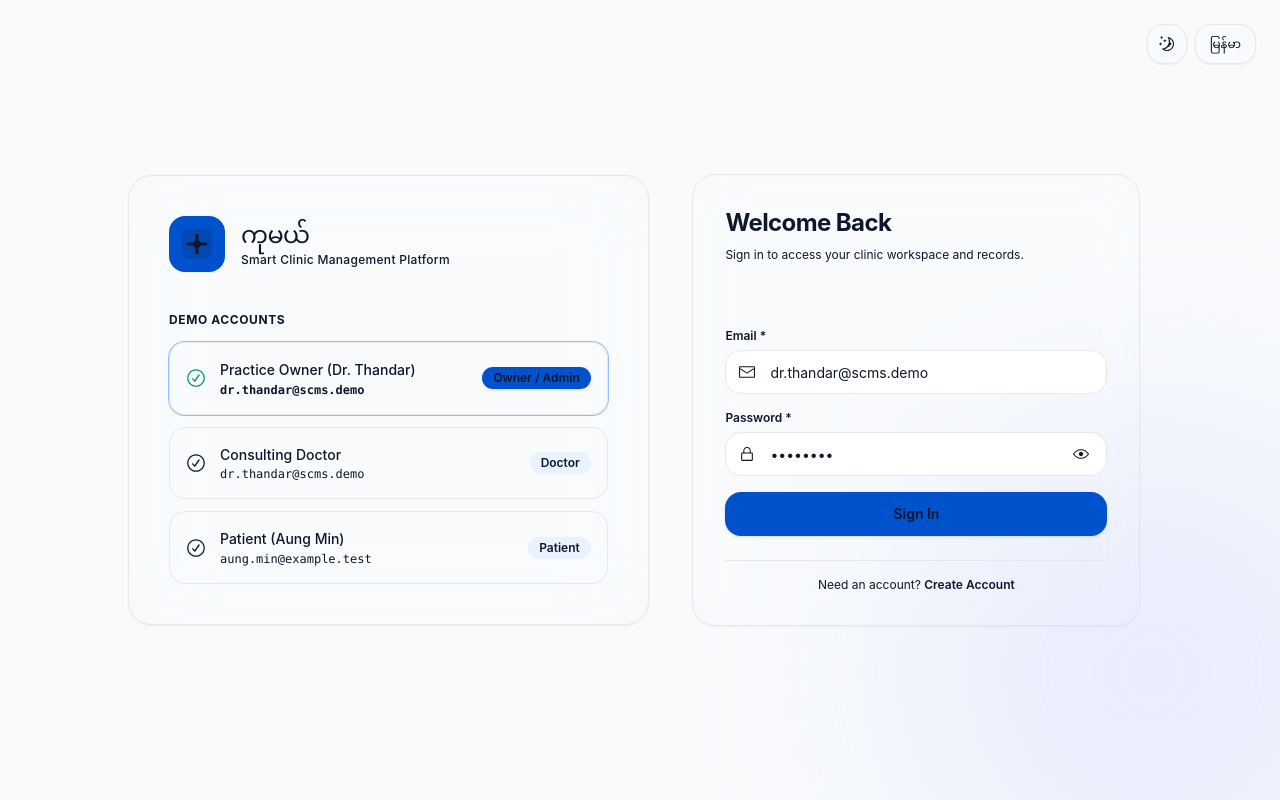
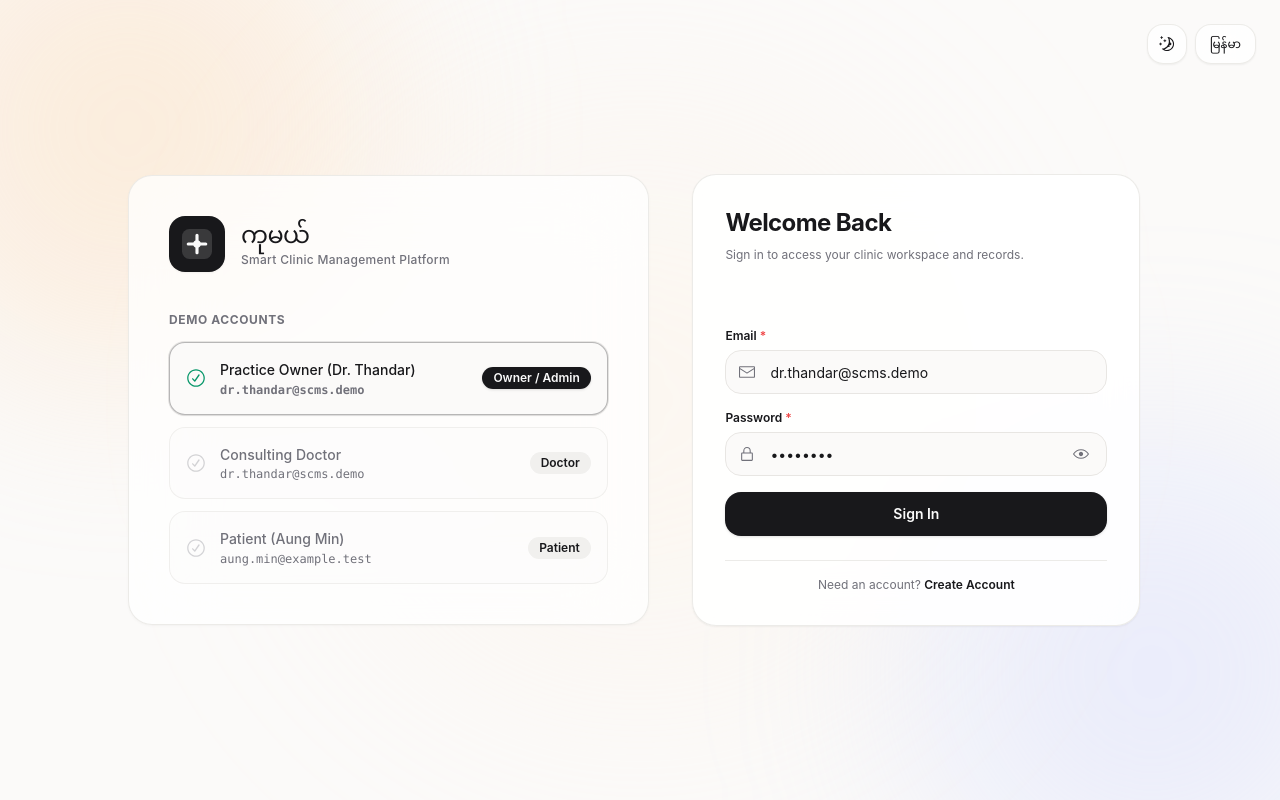
Before and after one commit to RyanMyatThu-dev/SCMS, a React (Vite) app in the folder SCMS.WebApp/: page /login in a window 1280 px wide. Built offline with nearby package versions, Linux system fonts and the light colour scheme; no server answers; a web font is replaced by a local one.

Commit message:
docs(design): update design system and color tokens for Warm Pearl theme

```diff
--- a/SCMS.WebApp/src/styles.css
+++ b/SCMS.WebApp/src/styles.css
@@ -5,22 +5,73 @@
 @tailwind utilities;
 
 :root {
-  color: #0F172A;
-  background: #F8FAFC;
+  /* Warm Pearl & Frosted Ambient Theme Tokens */
+  --background: 40 20% 98%;         /* #FAF9F6 Warm Pearl / Off-white */
+  --foreground: 240 6% 10%;         /* #18181B Deep Obsidian Graphite */
+
+  --card: 0 0% 100%;                /* #FFFFFF Crisp Snow White */
+  --card-foreground: 240 6% 10%;    /* #18181B */
+
+  --popover: 0 0% 100%;
+  --popover-foreground: 240 6% 10%;
+
+  --primary: 240 6% 10%;            /* #18181B Deep Obsidian Primary */
+  --primary-foreground: 0 0% 98%;   /* #FAFAFA Pure White */
+
+  --secondary: 40 10% 94%;          /* #F5F4F0 Warm Sand Secondary */
+  --secondary-foreground: 240 6% 10%;
+
+  --muted: 40 10% 94%;
+  --muted-foreground: 240 4% 46%;   /* #71717A Zinc Muted Text */
+
+  --accent: 38 92% 50%;             /* Warm Amber/Apricot Accent #F59E0B */
+  --accent-foreground: 240 6% 10%;
+
+  --destructive: 0 84.2% 60.2%;     /* #E11D48 Rose */
+  --destructive-foreground: 0 0% 98%;
+
+  --border: 40 10% 90%;             /* #E7E5E0 Warm Neutral Border */
+  --input: 40 10% 90%;
+  --ring: 240 6% 10%;               /* #18181B Focus Ring */
+  --radius: 1rem;                   /* 16px Smooth Corner Radius */
+
   font-synthesis: none;
   text-rendering: optimizeLegibility;
   -webkit-font-smoothing: antialiased;
   -moz-osx-font-smoothing: grayscale;
-  --font-size-base: 1rem;
 }
 
 .dark {
-  color: #F1F5F9;
-  background: #0B0F19;
+  --background: 240 5% 7%;          /* #121214 Deep Warm Obsidian */
+  --foreground: 0 0% 98%;           /* #FAFAFA Pure White */
+
+  --card: 240 5% 10%;               /* #18181B Dark Charcoal Card */
+  --card-foreground: 0 0% 98%;
+
+  --popover: 240 5% 10%;
+  --popover-foreground: 0 0% 98%;
+
+  --primary: 0 0% 98%;              /* #FAFAFA Crisp White */
+  --primary-foreground: 240 6% 10%; /* #18181B */
+
+  --secondary: 240 4% 16%;          /* #27272A */
+  --secondary-foreground: 0 0% 98%;
+
+  --muted: 240 4% 16%;
+  --muted-foreground: 240 5% 65%;   /* #A1A1AA */
+
+  --accent: 38 92% 50%;
+  --accent-foreground: 0 0% 98%;
+
+  --destructive: 0 62.8% 30.6%;
+  --destructive-foreground: 0 0% 98%;
+
+  --border: 240 4% 18%;             /* #2E2E32 */
+  --input: 240 4% 18%;
+  --ring: 0 0% 98%;
 }
 
 html {
-  font-size: var(--font-size-base);
   scroll-behavior: smooth;
 }
 
@@ -28,15 +79,10 @@
   margin: 0;
   min-width: 320px;
   min-height: 100vh;
-  background: #F8FAFC;
+  background-color: hsl(var(--background));
+  color: hsl(var(--foreground));
   font-family: -apple-system, BlinkMacSystemFont, "SF Pro Display", "SF Pro Text", "Inter", "Manrope", system-ui, sans-serif;
-  color: #0F172A;
   transition: background-color 0.2s ease, color 0.2s ease;
-}
-
-.dark body {
-  background: #0B0F19;
-  color: #F1F5F9;
 }
 
 button,
@@ -49,14 +95,10 @@
 /* Accessible focus ring on all interactive elements */
 *:focus-visible {
   outline: none;
-  box-shadow: 0 0 0 2px #FFFFFF, 0 0 0 4px #4F46E5 !important;
+  box-shadow: 0 0 0 2px hsl(var(--background)), 0 0 0 4px hsl(var(--ring)) !important;
 }
 
-.dark *:focus-visible {
-  box-shadow: 0 0 0 2px #0B0F19, 0 0 0 4px #6366F1 !important;
-}
-
-/* Myanmar font support */
+/* Myanmar font support with relaxed line-height */
 .lang-mm,
 .lang-mm body,
 .lang-mm input,
@@ -66,85 +108,61 @@
 .lang-mm .scms-btn-primary,
 .lang-mm .scms-btn-outline {
   font-family: "SF Pro Text", "Inter", "Padauk", "Noto Sans Myanmar", system-ui, sans-serif !important;
-  line-height: 1.6 !important;
+  line-height: 1.65 !important;
 }
 
 /* Glassmorphism & Translucent Surfaces */
 .glass-panel {
-  background: rgba(255, 255, 255, 0.82);
-  backdrop-filter: blur(16px);
-  -webkit-backdrop-filter: blur(16px);
-  border: 1px solid rgba(226, 232, 240, 0.8);
+  background: rgba(255, 255, 255, 0.85);
+  backdrop-filter: blur(20px);
+  -webkit-backdrop-filter: blur(20px);
+  border: 1px solid rgba(231, 229, 224, 0.8);
 }
 
 .dark .glass-panel {
-  background: rgba(22, 30, 46, 0.82);
-  backdrop-filter: blur(16px);
-  -webkit-backdrop-filter: blur(16px);
-  border: 1px solid rgba(51, 65, 85, 0.6);
+  background: rgba(24, 24, 27, 0.82);
+  backdrop-filter: blur(20px);
+  -webkit-backdrop-filter: blur(20px);
+  border: 1px solid rgba(46, 46, 50, 0.8);
 }
 
 .glass-nav {
-  background: rgba(255, 255, 255, 0.88);
-  backdrop-filter: blur(20px);
-  -webkit-backdrop-filter: blur(20px);
-  border-bottom: 1px solid rgba(226, 232, 240, 0.8);
+  background: rgba(250, 249, 246, 0.88);
+  backdrop-filter: blur(24px);
+  -webkit-backdrop-filter: blur(24px);
+  border-bottom: 1px solid rgba(231, 229, 224, 0.7);
 }
 
 .dark .glass-nav {
-  background: rgba(15, 23, 42, 0.88);
-  backdrop-filter: blur(20px);
-  -webkit-backdrop-filter: blur(20px);
-  border-bottom: 1px solid rgba(51, 65, 85, 0.6);
+  background: rgba(18, 18, 20, 0.88);
+  backdrop-filter: blur(24px);
+  -webkit-backdrop-filter: blur(24px);
+  border-bottom: 1px solid rgba(46, 46, 50, 0.7);
 }
 
-/* Interactive elements standards */
+/* Interactive elements standards (Shadcn compliant) */
 .scms-card {
-  @apply rounded-2xl border border-slate-200/80 bg-white shadow-scms transition-all;
-}
-
-.dark .scms-card {
-  @apply border-slate-800/80 bg-slate-900/90 text-slate-100 shadow-none;
+  @apply rounded-3xl border border-border/80 bg-card/95 text-card-foreground shadow-scms transition-all backdrop-blur-sm;
 }
 
 .scms-input {
-  @apply input input-bordered h-11 min-h-11 rounded-xl border-slate-200 bg-white text-sm text-slate-900 placeholder:text-slate-400 focus:border-indigo-600 focus:outline-none transition-colors;
-}
-
-.dark .scms-input {
-  @apply border-slate-700 bg-slate-800/90 text-slate-100 placeholder:text-slate-500 focus:border-indigo-500;
+  @apply flex h-11 min-h-11 w-full rounded-2xl border border-input bg-background/90 px-3.5 py-2 text-sm text-foreground placeholder:text-muted-foreground transition-all focus-visible:outline-none focus-visible:ring-2 focus-visible:ring-ring focus-visible:ring-offset-2;
 }
 
 .scms-select {
-  @apply select select-bordered h-11 min-h-11 rounded-xl border-slate-200 bg-white text-sm text-slate-900 focus:border-indigo-600 focus:outline-none transition-colors;
-}
-
-.dark .scms-select {
-  @apply border-slate-700 bg-slate-800/90 text-slate-100 focus:border-indigo-500;
+  @apply flex h-11 min-h-11 w-full rounded-2xl border border-input bg-background/90 px-3.5 py-2 text-sm text-foreground transition-all focus-visible:outline-none focus-visible:ring-2 focus-visible:ring-ring focus-visible:ring-offset-2;
 }
 
 .scms-textarea {
-  @apply textarea textarea-bordered min-h-24 rounded-xl border-slate-200 bg-white text-sm text-slate-900 placeholder:text-slate-400 focus:border-indigo-600 focus:outline-none transition-colors;
-}
-
-.dark .scms-textarea {
-  @apply border-slate-700 bg-slate-800/90 text-slate-100 placeholder:text-slate-500 focus:border-indigo-500;
+  @apply flex min-h-24 w-full rounded-2xl border border-input bg-background/90 p-3.5 text-sm text-foreground placeholder:text-muted-foreground transition-all focus-visible:outline-none focus-visible:ring-2 focus-visible:ring-ring focus-visible:ring-offset-2;
 }
 
 .scms-btn-primary {
-  @apply btn h-11 min-h-11 rounded-xl border-0 bg-indigo-600 px-5 text-sm font-semibold text-white shadow-sm hover:bg-indigo-700 active:scale-[0.98] transition-all;
-}
-
-.dark .scms-btn-primary {
-  @apply bg-indigo-600 hover:bg-indigo-500 text-white;
+  @apply inline-flex h-11 min-h-11 items-center justify-center rounded-2xl bg-primary px-5 text-sm font-semibold text-primary-foreground shadow-sm hover:bg-primary/90 active:scale-[0.98] transition-all;
 }
 
 .scms-btn-outline {
-  @apply btn h-11 min-h-11 rounded-xl border border-slate-200 bg-white px-5 text-sm font-semibold text-slate-700 hover:bg-slate-50 hover:border-slate-300 active:scale-[0.98] transition-all;
-}
-
-.dark .scms-btn-outline {
-  @apply border-slate-700 bg-slate-800/90 text-slate-200 hover:bg-slate-700 hover:border-slate-600;
+  @apply inline-flex h-11 min-h-11 items-center justify-center rounded-2xl border border-input bg-background/80 px-5 text-sm font-semibold text-foreground hover:bg-secondary active:scale-[0.98] transition-all;
 }
 
 /* Standardize 44x44px minimum target sizes for primary buttons */
--- a/SCMS.WebApp/tailwind.config.js
+++ b/SCMS.WebApp/tailwind.config.js
@@ -1,5 +1,3 @@
-import daisyui from "daisyui";
-
 /** @type {import('tailwindcss').Config} */
 export default {
   content: ["./index.html", "./src/**/*.{js,jsx}"],
@@ -7,39 +5,78 @@
   theme: {
     extend: {
       colors: {
+        border: "hsl(var(--border))",
+        input: "hsl(var(--input))",
+        ring: "hsl(var(--ring))",
+        background: "hsl(var(--background))",
+        foreground: "hsl(var(--foreground))",
+        primary: {
+          DEFAULT: "hsl(var(--primary))",
+          foreground: "hsl(var(--primary-foreground))",
+        },
+        secondary: {
+          DEFAULT: "hsl(var(--secondary))",
+          foreground: "hsl(var(--secondary-foreground))",
+        },
+        destructive: {
+          DEFAULT: "hsl(var(--destructive))",
+          foreground: "hsl(var(--destructive-foreground))",
+        },
+        muted: {
+          DEFAULT: "hsl(var(--muted))",
+          foreground: "hsl(var(--muted-foreground))",
+        },
+        accent: {
+          DEFAULT: "hsl(var(--accent))",
+          foreground: "hsl(var(--accent-foreground))",
+        },
+        popover: {
+          DEFAULT: "hsl(var(--popover))",
+          foreground: "hsl(var(--popover-foreground))",
+        },
+        card: {
+          DEFAULT: "hsl(var(--card))",
+          foreground: "hsl(var(--card-foreground))",
+        },
+        pearl: {
+          50: "#FCFCFA",
+          100: "#FAF9F5",
+          200: "#F5F4EE",
+          300: "#EBE9DF",
+        },
+        apricot: {
+          50: "#FFF8F0",
+          100: "#FEEDDC",
+          200: "#FDD9B5",
+          300: "#FBBF82",
+          400: "#F99E4A",
+          500: "#F57C1F",
+        },
         scms: {
-          primary: "#0052CC",
-          primaryDark: "#003D99",
-          primaryLight: "#EBF2FF",
-          success: "#027A48",
-          warning: "#B54708",
-          danger: "#D92D20",
-          bg: "#F8FAFC",
+          primary: "#18181B",
+          primaryDark: "#09090B",
+          primaryLight: "#F5F4EE",
+          success: "#059669",
+          warning: "#D97706",
+          danger: "#E11D48",
+          bg: "#FAF9F5",
           card: "#FFFFFF",
-          text: "#0F172A",
-          muted: "#64748B",
-          border: "#E2E8F0",
-        },
-        apple: {
-          indigo: "#4F46E5",
-          indigoLight: "#EEF2FF",
-          blue: "#0A84FF",
-          teal: "#0D9488",
-          tealLight: "#F0FDFA",
-          green: "#059669",
-          greenLight: "#ECFDF5",
-          amber: "#D97706",
-          amberLight: "#FFFBEB",
-          rose: "#E11D48",
-          roseLight: "#FFF1F2",
-          slate: "#0F172A",
+          text: "#18181B",
+          muted: "#71717A",
+          border: "#E7E5E0",
         },
       },
+      borderRadius: {
+        lg: "var(--radius)",
+        md: "calc(var(--radius) - 2px)",
+        sm: "calc(var(--radius) - 4px)",
+      },
       boxShadow: {
-        scms: "0 1px 3px 0 rgba(0, 0, 0, 0.05), 0 1px 2px -1px rgba(0, 0, 0, 0.05)",
-        "scms-raised": "0 10px 30px -5px rgba(0, 0, 0, 0.08), 0 4px 6px -2px rgba(0, 0, 0, 0.03)",
-        "scms-modal": "0 25px 50px -12px rgba(0, 0, 0, 0.25)",
-        glass: "0 8px 32px 0 rgba(31, 38, 135, 0.07)",
+        scms: "0 1px 3px 0 rgba(24, 24, 27, 0.03), 0 1px 2px -1px rgba(24, 24, 27, 0.03)",
+        "scms-raised": "0 12px 36px -4px rgba(24, 24, 27, 0.06), 0 4px 6px -2px rgba(24, 24, 27, 0.02)",
+        "scms-modal": "0 25px 50px -12px rgba(24, 24, 27, 0.2)",
+        glass: "0 8px 32px 0 rgba(24, 24, 27, 0.04)",
+        ambient: "0 20px 80px -15px rgba(251, 191, 130, 0.25)",
       },
       fontFamily: {
         sans: [
@@ -56,24 +93,5 @@
       },
     },
   },
-  daisyui: {
-    themes: [
-      {
-        scms: {
-          primary: "#0052CC",
-          secondary: "#EBF2FF",
-          accent: "#027A48",
-          neutral: "#0F172A",
-          "base-100": "#FFFFFF",
-          "base-200": "#F8FAFC",
-          "base-300": "#E2E8F0",
-          info: "#0052CC",
-          success: "#027A48",
-          warning: "#B54708",
-          error: "#D92D20",
-        },
-      },
-    ],
-  },
-  plugins: [daisyui],
+  plugins: [],
 };
```
Also changed, not shown: 1 other file (tests, documents, lock files or other folders).
